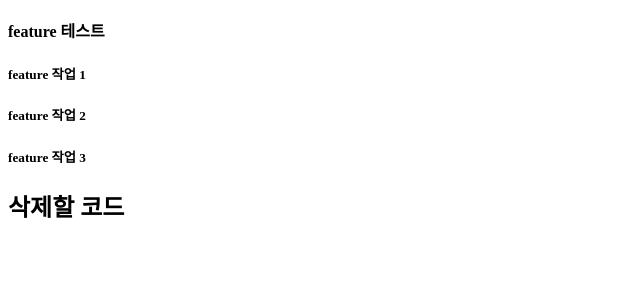
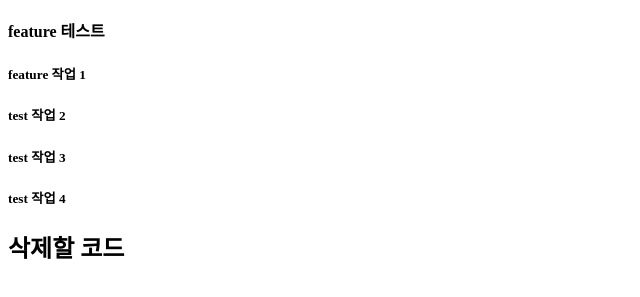
Before and after one commit to hyg1488/Study_Box, a website: page PJ_Test/test.html in a window 1280 px wide. Shown: the part 119-416 px from the top of the page, without its empty margins (0-640 px from the left). Drawn offline with Linux system fonts and the light colour scheme.

Commit message:
test 작업03

```diff
--- a/PJ_Test/test.html
+++ b/PJ_Test/test.html
@@ -16,8 +16,9 @@
       <h3> Git 테스트 - 001 </h3>
       <h4>feature 테스트</h4>
       <h5>feature 작업 1</h5>
-      <h5>feature 작업 2</h5>
-      <h5>feature 작업 3</h5>
+      <h5>test 작업 2</h5>
+      <h5>test 작업 3</h5>
+      <h5>test 작업 4</h5>
     </div>
 
     <div class="delete">
```
